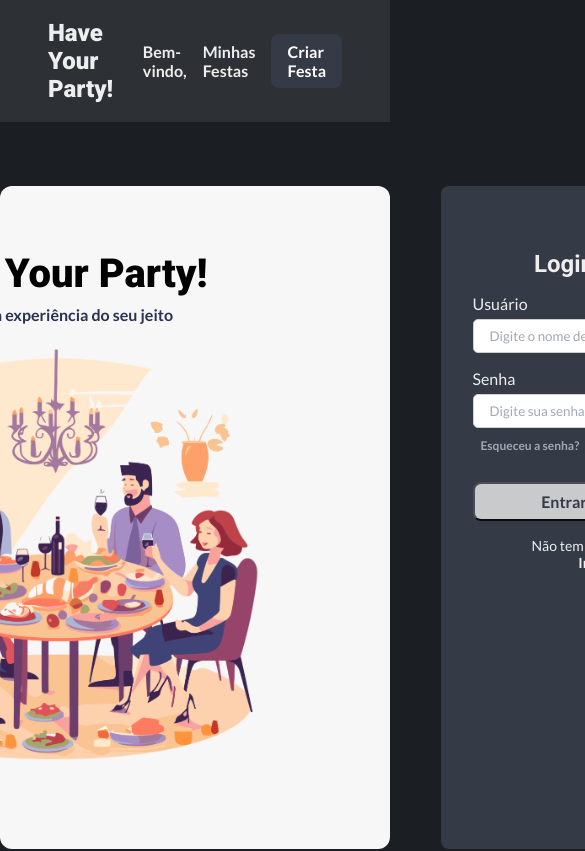
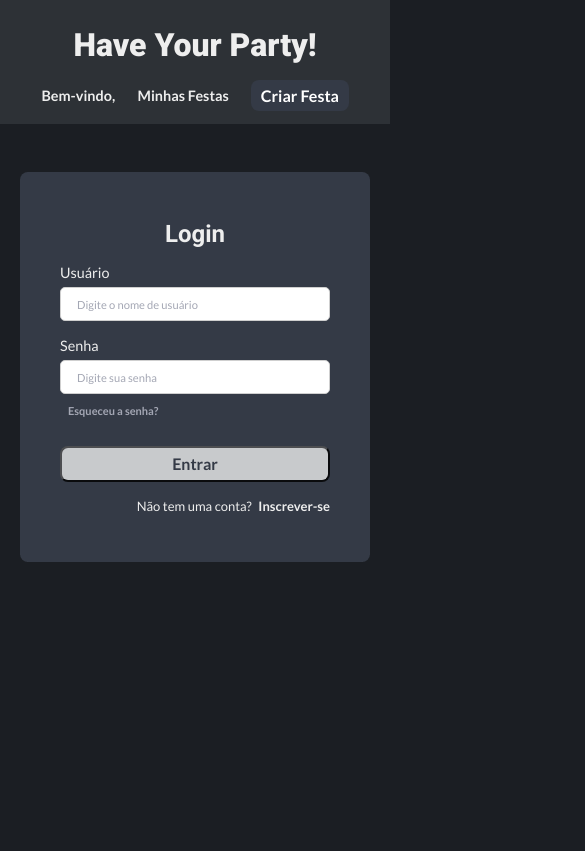
Before and after one commit to vitorfdrangel/Have_Your_Party, a React (Vite) app in the folder frontend/: page / in a window 390 px wide. Shown: the top 851 px of the page, 585 px wide, since content can reach past the window. Built offline with nearby package versions, Linux system fonts and the light colour scheme; no server answers.

Commit message:
Responsividade

```diff
--- a/frontend/src/components/NavBar.css
+++ b/frontend/src/components/NavBar.css
@@ -27,3 +27,26 @@
   color: #eee;
   font-weight: bold;
 }
+
+/* Mobile */
+@media (max-width: 450px) {
+  #navbar {
+    flex-direction: column;
+    justify-content: center;
+    gap: 1rem;
+    padding: 1.6rem 1.2rem 0.8rem;
+  }
+
+  #navbar h2 {
+    font-size: 2rem;
+  }
+
+  .welcome-container {
+    gap: 1.4rem;
+    font-size: 0.8rem;
+  }
+
+  #navbar p {
+    font-size: 0.9rem;
+  }
+}
--- a/frontend/src/index.css
+++ b/frontend/src/index.css
@@ -16,7 +16,7 @@ ul {
 }
 
 a {
-  font-size: 1rem;
+  font-size: 0.9rem;
   color: #eee;
   text-decoration: none;
   font-weight: bold;
@@ -42,7 +42,7 @@ input[type="number"]::-webkit-inner-spin-button {
   background-color: #343a46;
   font-size: 1rem;
   color: #fff;
-  padding: 0.5rem 1rem;
+  padding: 0.4rem 0.6rem;
   border-radius: 8px;
   cursor: pointer;
   transition: 0.4s;
--- a/frontend/src/routes/Login.css
+++ b/frontend/src/routes/Login.css
@@ -90,3 +90,43 @@
   color: #eee;
   text-align: end;
 }
+
+/* Mobile */
+@media (max-width: 450px) {
+  .login-container {
+    max-width: 350px;
+    margin: 3rem auto;
+  }
+
+  .left-container {
+    display: none;
+  }
+
+  .form-container {
+    padding: 3rem 2.5rem;
+  }
+
+  .form-input label span {
+    font-size: 0.9rem;
+    color: #eee;
+    margin-bottom: 6px;
+  }
+
+  .form-input label input {
+    padding: 0.5rem 1rem;
+  }
+
+  .form-input label input::placeholder {
+    font-size: 0.7rem;
+  }
+
+  .form-container p,
+  .form-container a {
+    font-size: 11px;
+  }
+
+  .form-container #create-acc,
+  .form-container #create-acc a {
+    font-size: 13px;
+  }
+}
--- a/frontend/src/routes/MyParties.css
+++ b/frontend/src/routes/MyParties.css
@@ -44,3 +44,33 @@
   max-width: 120px;
   text-align: center;
 }
+
+/* Mobile */
+@media (max-width: 450px) {
+  .parties-container p,
+  .loading {
+    font-size: 0.8rem;
+  }
+
+  .home h1 {
+    font-size: 1.6rem;
+    margin-bottom: 1.5rem;
+  }
+
+  .parties-container {
+    gap: 2rem;
+    padding: 0 4rem;
+  }
+
+  .parties-container .party img {
+    height: 230px;
+  }
+
+  .parties-container .party h3 {
+    margin-bottom: 0.3rem;
+  }
+
+  .parties-container .btn-secondary {
+    margin: 0 auto;
+  }
+}
```
